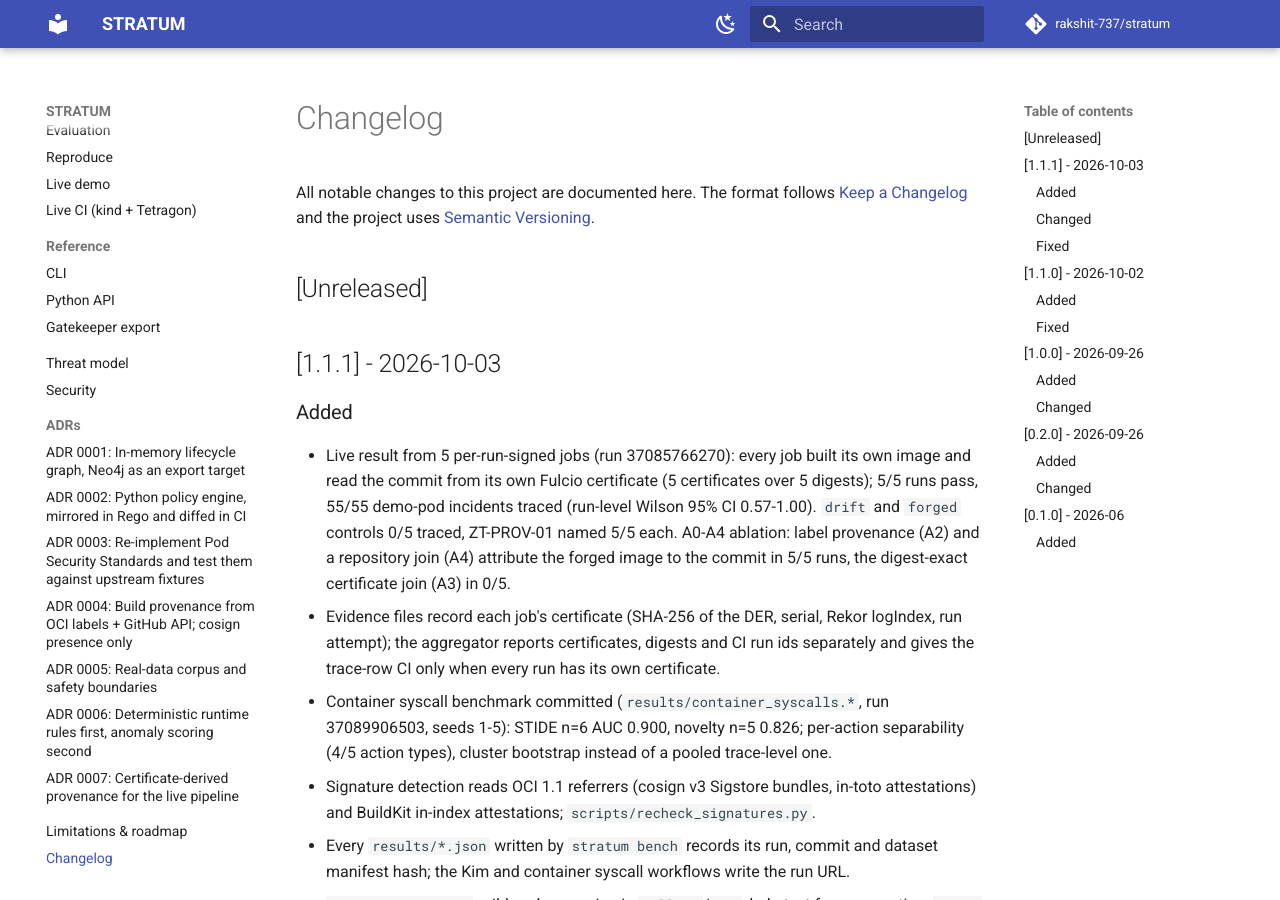
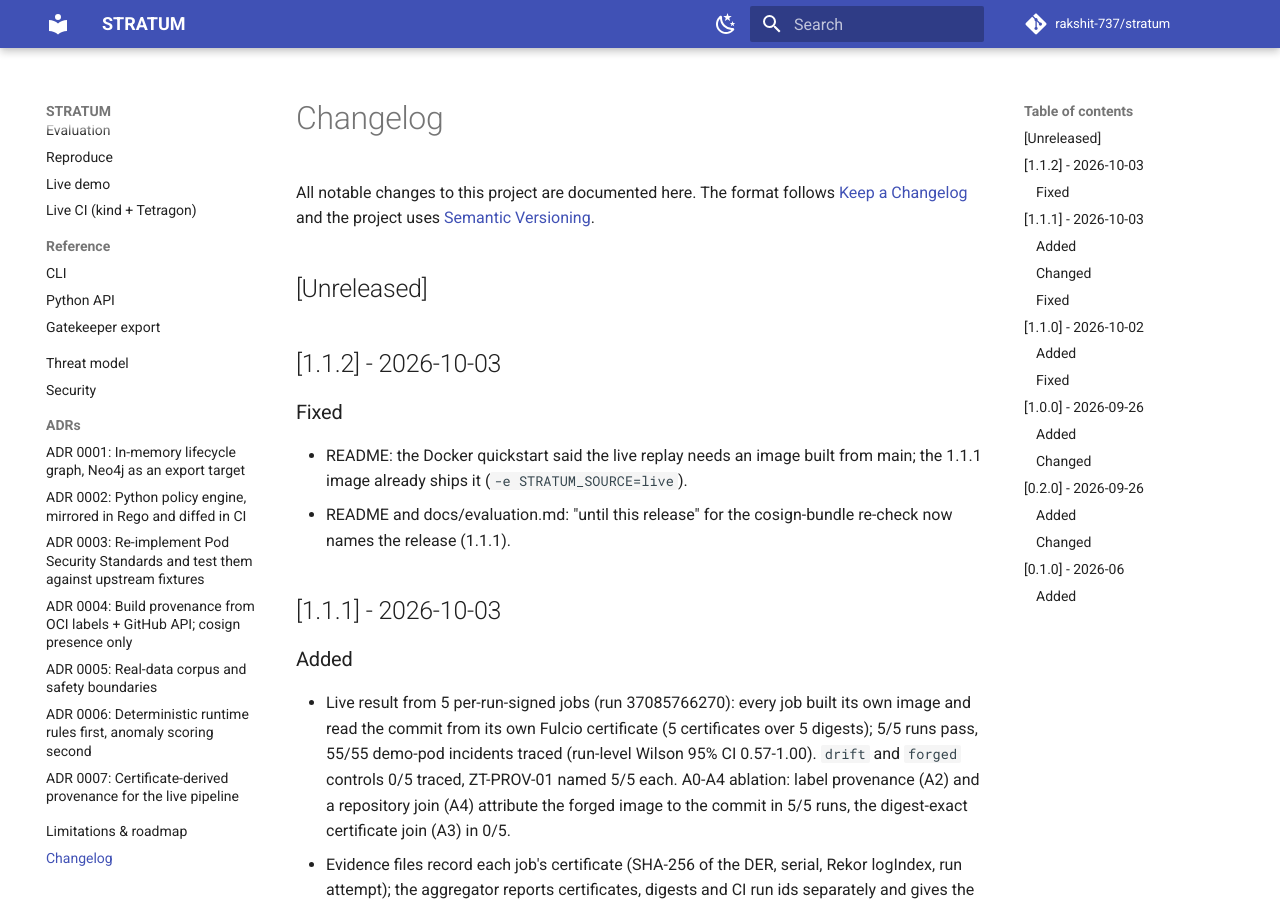
Before and after one commit to rakshit-737/stratum, an MkDocs documentation site: the page built from docs/changelog.md, in a window 1280 px wide and 900 px high. Built offline with MkDocs 1.6.1 and Material for MkDocs 9.7.7, drawn with Linux system fonts in a browser that asks for light colours; comment, search, counter and statistics services are not loaded.

Commit message:
chore(release): 1.1.2
Fix the stale Docker replay hint (the 1.1.1 image ships it) and
release-relative wording; rebuild static consoles for 1.1.2.

Co-Authored-By: Claude <noreply@anthropic.com>

```diff
--- a/CHANGELOG.md
+++ b/CHANGELOG.md
@@ -3,6 +3,12 @@
 All notable changes to this project are documented here. The format follows [Keep a Changelog](https://keepachangelog.com/en/1.1.0/) and the project uses [Semantic Versioning](https://semver.org/).
 
 ## [Unreleased]
+
+## [1.1.2] - 2026-10-03
+
+### Fixed
+- README: the Docker quickstart said the live replay needs an image built from main; the 1.1.1 image already ships it (`-e STRATUM_SOURCE=live`).
+- README and docs/evaluation.md: "until this release" for the cosign-bundle re-check now names the release (1.1.1).
 
 ## [1.1.1] - 2026-10-03
 
--- a/docs/demo-live/api/summary.json
+++ b/docs/demo-live/api/summary.json
@@ -1 +1 @@
-{"source":"live","version":"1.1.1","nodes":16,"edges":18,"workloads":4,"namespaces":1,"images":1,"commits":1,"events":58,"findings":6,"incidents":13,"findings_by_control":{"ZT-ID-01":3,"ZT-PROV-01":2,"ZT-NET-01":1},"pss_levels":{"restricted":4},"replay":{"run_id":"37085766270","run_url":"https://github.com/rakshit-737/stratum/actions/runs/37085766270","artifact":"live-evidence-1","commit":"38cc4a3747d9d4d026501bc2bc7d72928a925894","note":"Tetragon events of the demo namespace, pod list, applied manifests, OCI revision labels and cosign verify output of job 1 of the runs=5 live.yml dispatch aggregated in results/live.md"}}
+{"source":"live","version":"1.1.2","nodes":16,"edges":18,"workloads":4,"namespaces":1,"images":1,"commits":1,"events":58,"findings":6,"incidents":13,"findings_by_control":{"ZT-ID-01":3,"ZT-PROV-01":2,"ZT-NET-01":1},"pss_levels":{"restricted":4},"replay":{"run_id":"37085766270","run_url":"https://github.com/rakshit-737/stratum/actions/runs/37085766270","artifact":"live-evidence-1","commit":"38cc4a3747d9d4d026501bc2bc7d72928a925894","note":"Tetragon events of the demo namespace, pod list, applied manifests, OCI revision labels and cosign verify output of job 1 of the runs=5 live.yml dispatch aggregated in results/live.md"}}
--- a/docs/demo/api/summary.json
+++ b/docs/demo/api/summary.json
@@ -1 +1 @@
-{"source":"real","version":"1.1.1","nodes":470,"edges":504,"workloads":95,"namespaces":29,"images":91,"commits":19,"events":30,"findings":290,"incidents":18,"findings_by_control":{"ZT-PROV-03":76,"ZT-ID-02":47,"ZT-PROV-01":32,"ZT-NET-01":26,"ZT-ID-04":24,"ZT-WL-02":24,"ZT-ID-01":18,"ZT-IMG-02":16,"ZT-PROV-02":9,"ZT-WL-01":9,"ZT-IMG-01":7,"ZT-ID-03":2},"pss_levels":{"restricted":55,"privileged":7,"baseline":25,"n/a":8}}
+{"source":"real","version":"1.1.2","nodes":470,"edges":504,"workloads":95,"namespaces":29,"images":91,"commits":19,"events":30,"findings":290,"incidents":18,"findings_by_control":{"ZT-PROV-03":76,"ZT-ID-02":47,"ZT-PROV-01":32,"ZT-NET-01":26,"ZT-ID-04":24,"ZT-WL-02":24,"ZT-ID-01":18,"ZT-IMG-02":16,"ZT-PROV-02":9,"ZT-WL-01":9,"ZT-IMG-01":7,"ZT-ID-03":2},"pss_levels":{"restricted":55,"privileged":7,"baseline":25,"n/a":8}}
--- a/docs/evaluation.md
+++ b/docs/evaluation.md
@@ -77,7 +77,7 @@ Of the 87 workloads, 55 reach PSS *restricted*, 25 *baseline* and 7 only *privil
 | attestation artefact published (cosign `.att`, Sigstore bundle or in-toto referrer) | 44 | 51 |
 | BuildKit attestation manifest in the image index (unsigned) | 31 | 36 |
 
-Signature and attestation rows count published artefacts; none is verified for third-party images. Until this release only the legacy cosign tags were probed, which missed cosign v3 bundles: 22 images changed on re-check (signatures 32 → 39, attestations 28 → 44), and STRATUM's own signed v1.1.0 image had been reported as unsigned.
+Signature and attestation rows count published artefacts; none is verified for third-party images. Before 1.1.1 only the legacy cosign tags were probed, which missed cosign v3 bundles: 22 images changed on re-check (signatures 32 → 39, attestations 28 → 44), and STRATUM's own signed v1.1.0 image had been reported as unsigned.
 
 23 of 87 workloads trace end to end (Wilson 0.18-0.37). They come from 11 of 31 projects (0.21-0.53) and 22 images, so the workload interval treats correlated workloads as independent; the project-level rate is the safer figure. For example: `pod flux-system/kustomize-controller → image ghcr.io/fluxcd/kustomize-controller:v1.9.5 → commit d5d5d2b (PR #1732)`.
 
--- a/pyproject.toml
+++ b/pyproject.toml
@@ -5,7 +5,7 @@ build-backend = "setuptools.build_meta"
 [project]
 # distribution name; the import package and CLI are `stratum` (PyPI's "stratum" is an unrelated project)
 name = "stratum-cnapp"
-version = "1.1.1"
+version = "1.1.2"
 description = "Open mini-CNAPP: code-to-runtime lifecycle graph, Zero-Trust policy (Python + Rego), trace-to-commit"
 readme = "README.md"
 license = "MIT"
--- a/stratum/__init__.py
+++ b/stratum/__init__.py
@@ -1,2 +1,2 @@
 """STRATUM - open mini-CNAPP: code -> CI -> image -> pod -> runtime lifecycle graph."""
-__version__ = "1.1.1"
+__version__ = "1.1.2"
```
Also changed, not shown: README.md (+2 -2 lines), 1 other file.
